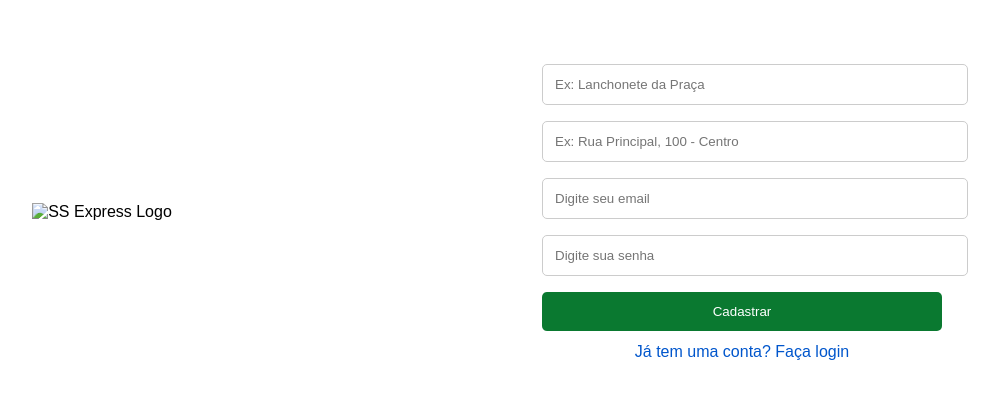
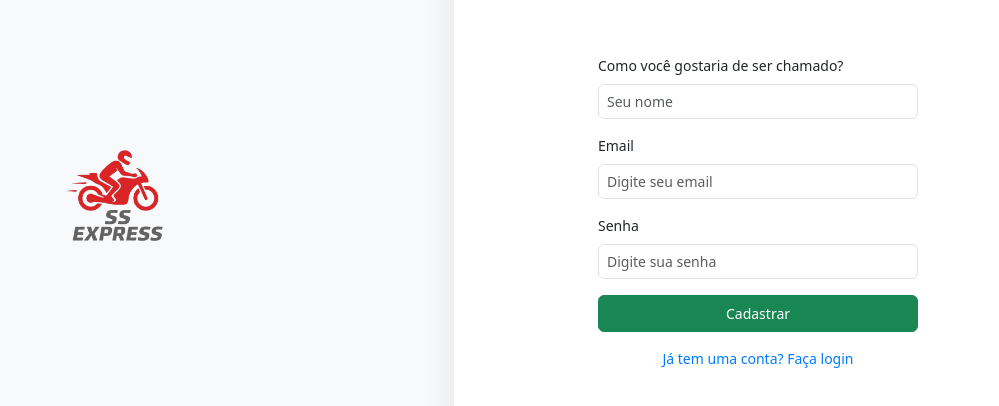
Before and after one commit to Dorfegs2/sistemas-entregas-prd, a website: page public/registro.html in a window 1280 px wide. Shown: the part 188-594 px from the top of the page, without its empty margins (218-1217 px from the left). Drawn offline with nearby package versions, Linux system fonts and the light colour scheme.

Commit message:
Atualização no registro.html

```diff
--- a/public/registro.html
+++ b/public/registro.html
@@ -1,106 +1,124 @@
 <!DOCTYPE html>
 <html lang="pt-BR">
 <head>
-  <meta charset="UTF-8" />
-  <meta name="viewport" content="width=device-width, initial-scale=1.0"/>
-  <title>Cadastro - SS Express</title>
+  <meta charset="UTF-8">
+  <meta name="viewport" content="width=device-width, initial-scale=1.0">
+  <title>Registre-se - Sistema de Entregas</title>
+  <link href="https://cdn.jsdelivr.net/npm/bootstrap@5.3.3/dist/css/bootstrap.min.css" rel="stylesheet">
   <style>
     body {
-      margin: 0;
-      font-family: Arial, sans-serif;
+      background-color: #f8f9fa;
       display: flex;
       height: 100vh;
-      background-color: #f5f5f5;
+      margin: 0;
+      font-size: 0.875rem;
     }
     .left-content {
       flex: 1;
-      background: #fff;
       display: flex;
+      align-items: center;
       justify-content: center;
-      align-items: center;
+      padding: 2rem;
     }
     .right-content {
       flex: 1;
-      background: #ffffff;
       display: flex;
+      align-items: center;
       justify-content: center;
-      align-items: center;
+      background-color: #ffffff;
+      box-shadow: -10px 0 20px rgba(0, 0, 0, 0.05);
     }
     .form-box {
-      width: 80%;
-      max-width: 400px;
+      width: 100%;
+      max-width: 320px;
     }
-    .form-box h2 {
+    .logo {
+      max-width: 140px;
       margin-bottom: 20px;
     }
-    .form-box input {
+    .title {
+      font-size: 1.2rem;
+      font-weight: 600;
+      margin-bottom: 1.2rem;
+    }
+    .form-control {
+      font-size: 0.875rem;
+      padding: 0.375rem 0.5rem;
+    }
+    .btn {
+      font-size: 0.875rem;
+      padding: 0.45rem;
+    }
+    .custom-link {
+      position: relative;
+      display: inline-block;
+      color: #007bff;
+      text-decoration: none;
+      font-size: 0.875rem;
+    }
+    .custom-link::after {
+      content: '';
+      position: absolute;
+      left: 0;
+      bottom: -2px;
+      width: 0;
+      height: 2px;
+      background: #007bff;
+      transition: width 0.3s ease;
+    }
+    .custom-link:hover::after {
       width: 100%;
-      padding: 12px;
-      margin-bottom: 16px;
-      border: 1px solid #ccc;
-      border-radius: 5px;
-    }
-    .form-box button {
-      width: 100%;
-      padding: 12px;
-      background-color: #0a7930;
-      color: white;
-      border: none;
-      border-radius: 5px;
-      cursor: pointer;
-    }
-    .form-box button:hover {
-      background-color: #085b27;
-    }
-    .form-box a {
-      display: block;
-      margin-top: 12px;
-      text-align: center;
-      color: #0056cc;
-      text-decoration: none;
-    }
-    .logo {
-      max-width: 200px;
     }
   </style>
 </head>
 <body>
   <div class="left-content">
-    <img src="logo.png" alt="SS Express Logo" class="logo" />
+    <img src="./includes/logo.png" alt="Logo do Projeto" class="logo">
   </div>
   <div class="right-content">
     <div class="form-box">
-      <input type="text" id="nome" placeholder="Ex: Lanchonete da Praça" />
-      <input type="text" id="endereco" placeholder="Ex: Rua Principal, 100 - Centro" />
-      <input type="email" id="email" placeholder="Digite seu email" />
-      <input type="password" id="senha" placeholder="Digite sua senha" />
-      <button onclick="registrar()">Cadastrar</button>
-      <a href="login.html">Já tem uma conta? Faça login</a>
+      <form id="registroForm">
+        <div class="mb-3">
+          <label for="nome" class="form-label">Como você gostaria de ser chamado?</label>
+          <input type="text" id="nome" name="nome" class="form-control" placeholder="Seu nome" required>
+        </div>
+        <div class="mb-3">
+          <label for="email" class="form-label">Email</label>
+          <input type="email" id="email" name="email" class="form-control" placeholder="Digite seu email" required>
+        </div>
+        <div class="mb-3">
+          <label for="senha" class="form-label">Senha</label>
+          <input type="password" id="senha" name="senha" class="form-control" placeholder="Digite sua senha" required>
+        </div>
+        <button type="submit" class="btn btn-success w-100">Cadastrar</button>
+      </form>
+      <div class="text-center mt-3">
+        <a href="login.html" class="custom-link">Já tem uma conta? Faça login</a>
+      </div>
     </div>
   </div>
 
   <script>
-    async function registrar() {
-      const nome = document.getElementById("nome").value;
-      const endereco = document.getElementById("endereco").value;
-      const email = document.getElementById("email").value;
-      const senha = document.getElementById("senha").value;
+    document.getElementById('registroForm').addEventListener('submit', async function(e) {
+      e.preventDefault();
+      const nome = document.getElementById('nome').value;
+      const email = document.getElementById('email').value;
+      const senha = document.getElementById('senha').value;
 
-      const resposta = await fetch("https://sistemas-entregas-prd.onrender.com/api/registrar", {
-        method: "POST",
-        headers: { "Content-Type": "application/json" },
-        body: JSON.stringify({ nome, endereco, email, senha })
+      const resposta = await fetch('/api/registrar', {
+        method: 'POST',
+        headers: { 'Content-Type': 'application/json' },
+        body: JSON.stringify({ nome, email, senha })
       });
 
-      const resultado = await resposta.json();
-
+      const dados = await resposta.json();
       if (resposta.ok) {
-        alert("Usuário cadastrado com sucesso!");
-        window.location.href = "login.html";
+        alert('Usuário cadastrado com sucesso!');
+        window.location.href = 'login.html';
       } else {
-        alert("Erro: " + resultado.erro);
+        alert('Erro: ' + dados.erro);
       }
-    }
+    });
   </script>
 </body>
 </html>
```
